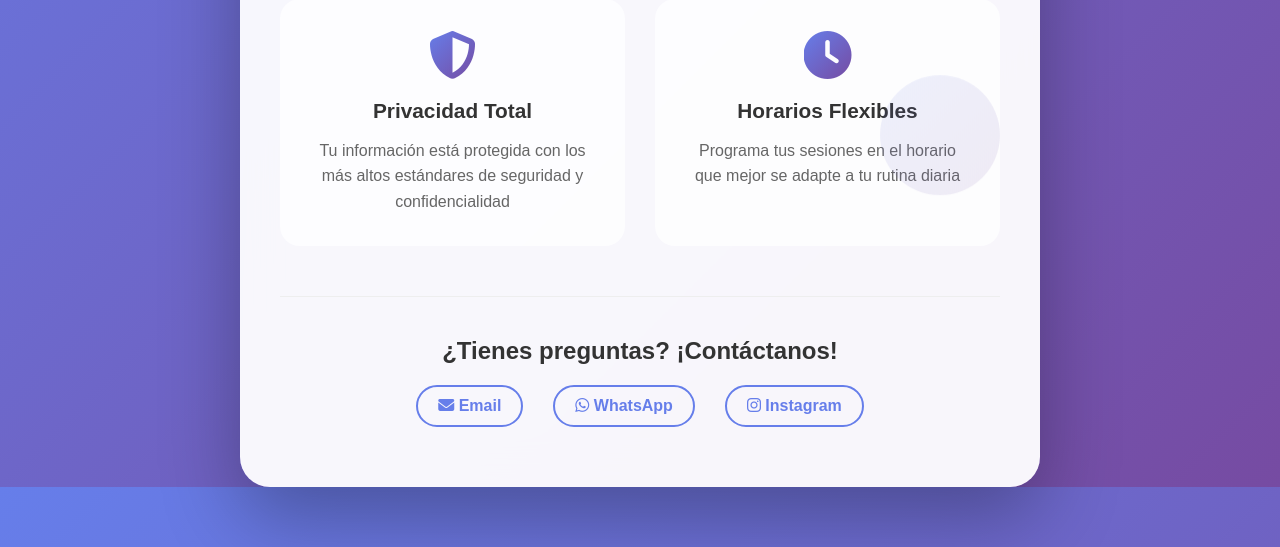
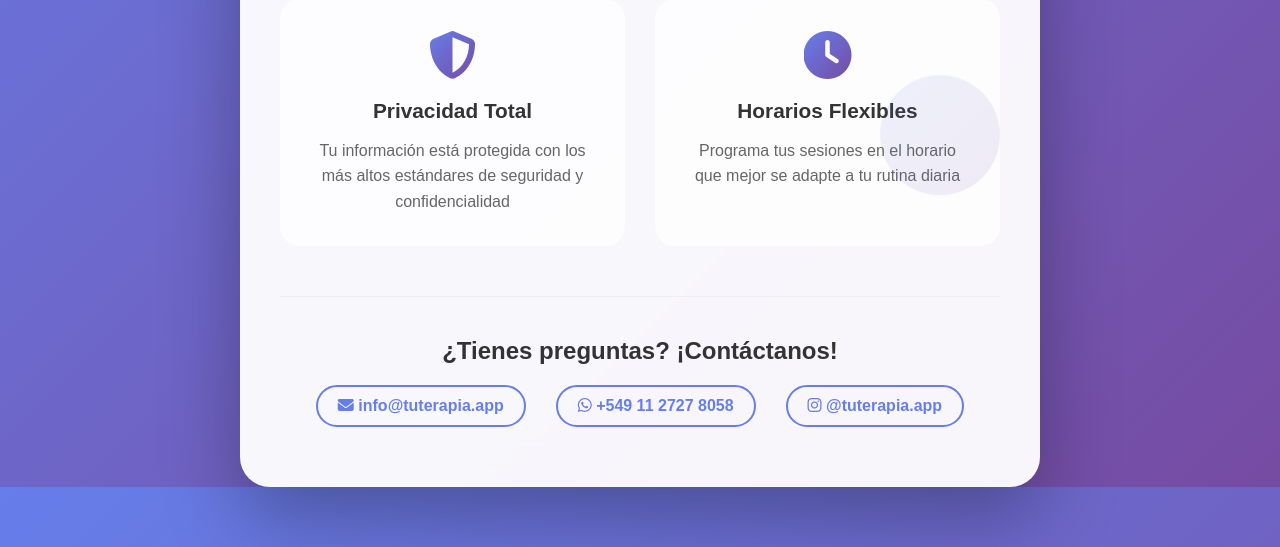
Before and after one commit to electrobiotica/tuterapia, a Flask app: page / in a window 1280 px wide. Shown: the part 671-1218 px from the top of the page. Run offline with Flask 3, Linux system fonts and the light colour scheme.

Commit message:
Add beautiful temporary landing page 2

```diff
--- a/templates/index.html
+++ b/templates/index.html
@@ -276,14 +276,14 @@
         <div class="contact-info">
             <h3>¿Tienes preguntas? ¡Contáctanos!</h3>
             <div class="contact-links">
-                <a href="mailto:contacto@tuterapia.app">
-                    <i class="fas fa-envelope"></i> Email
+                <a href="mailto:info@tuterapia.app">
+                    <i class="fas fa-envelope"></i> info@tuterapia.app
                 </a>
-                <a href="#" onclick="alert('¡Próximamente disponible!')">
-                    <i class="fab fa-whatsapp"></i> WhatsApp
+                <a href="https://wa.me/5491127278058" target="_blank">
+                    <i class="fab fa-whatsapp"></i> +549 11 2727 8058
                 </a>
-                <a href="#" onclick="alert('¡Síguenos en redes sociales!')">
-                    <i class="fab fa-instagram"></i> Instagram
+                <a href="https://instagram.com/tuterapia.app" target="_blank">
+                    <i class="fab fa-instagram"></i> @tuterapia.app
                 </a>
             </div>
         </div>
```
